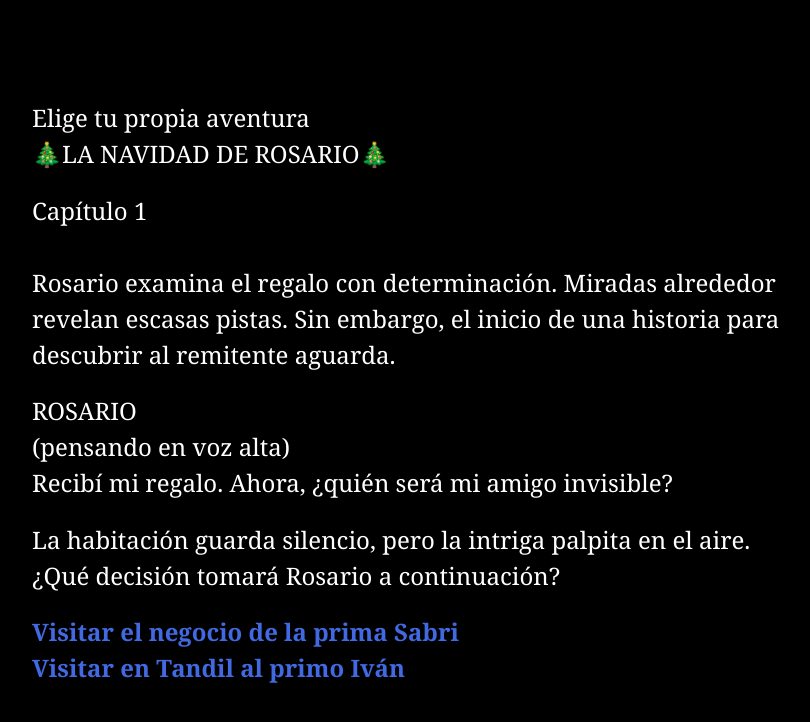
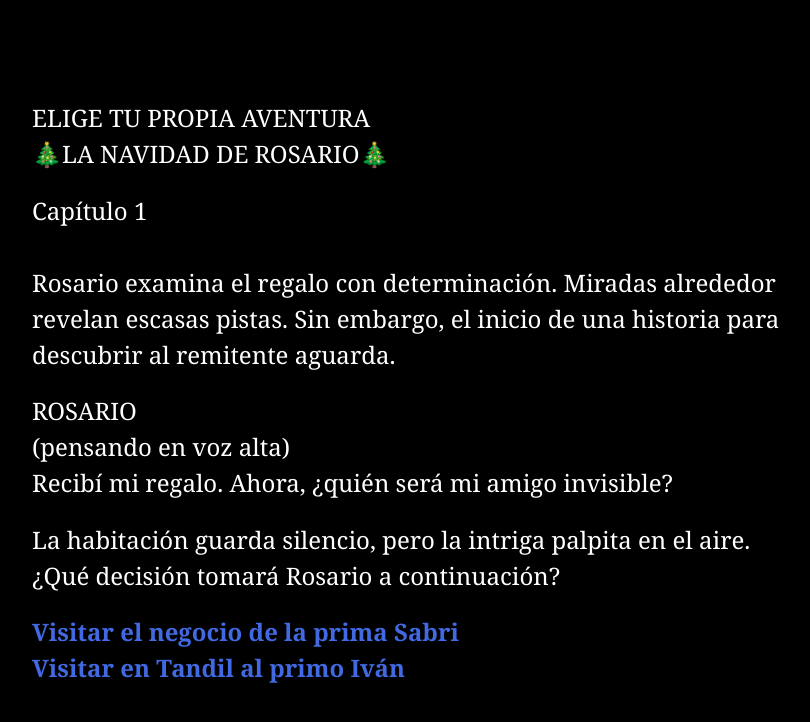
Before and after one commit to Ivan147852/amigo_invisible, a plain HTML site: page index.html in a window 1280 px wide. Shown: the whole page, without its empty margins (224-1034 px from the left). Drawn offline with Linux system fonts and the light colour scheme.

Commit message:
Update index.html

```diff
--- a/index.html
+++ b/index.html
@@ -10,7 +10,7 @@
 <body>
 <tw-story><noscript><tw-noscript>JavaScript needs to be enabled to play AmigoInvisible.</tw-noscript></noscript></tw-story>
 <tw-storydata name="AmigoInvisible" startnode="1" creator="Twine" creator-version="2.8.0" format="Harlowe" format-version="3.3.7" ifid="103CD4D4-4971-4189-85E6-C4FD4007C0DE" options="" tags="" zoom="1" hidden><style role="stylesheet" id="twine-user-stylesheet" type="text/twine-css"></style><script role="script" id="twine-user-script" type="text/twine-javascript"></script><tw-passagedata pid="1" name="Piloto" tags="" position="875,375" size="100,100">
-  Elige tu propia aventura
+  ELIGE TU PROPIA AVENTURA
   🎄LA NAVIDAD DE ROSARIO🎄
 
 Capítulo 1
```
